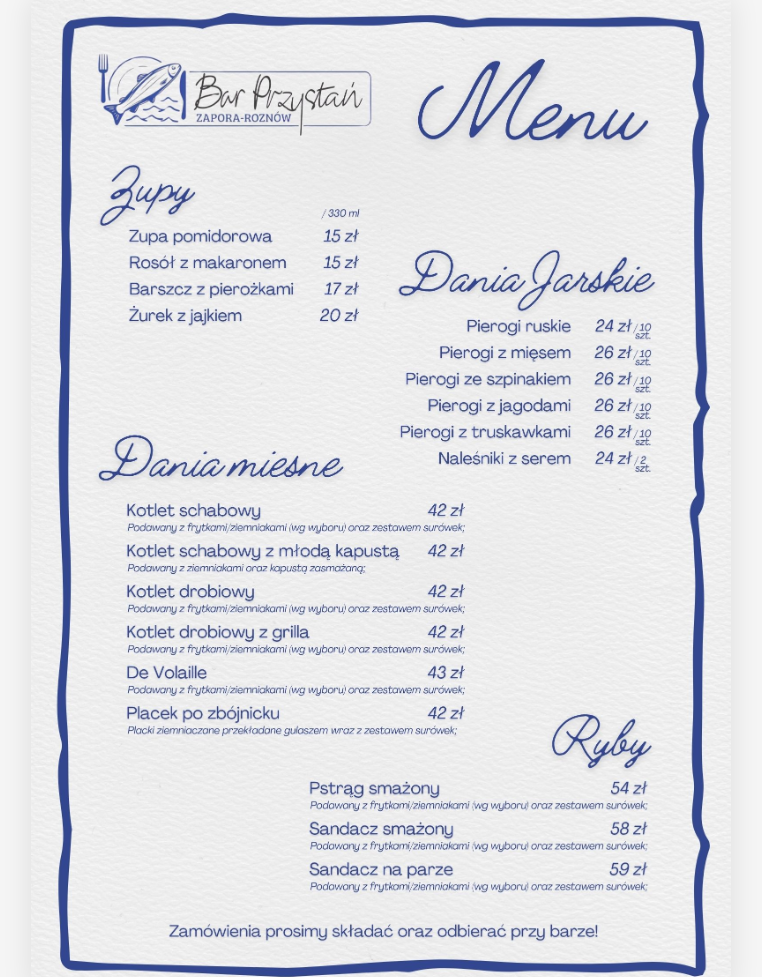
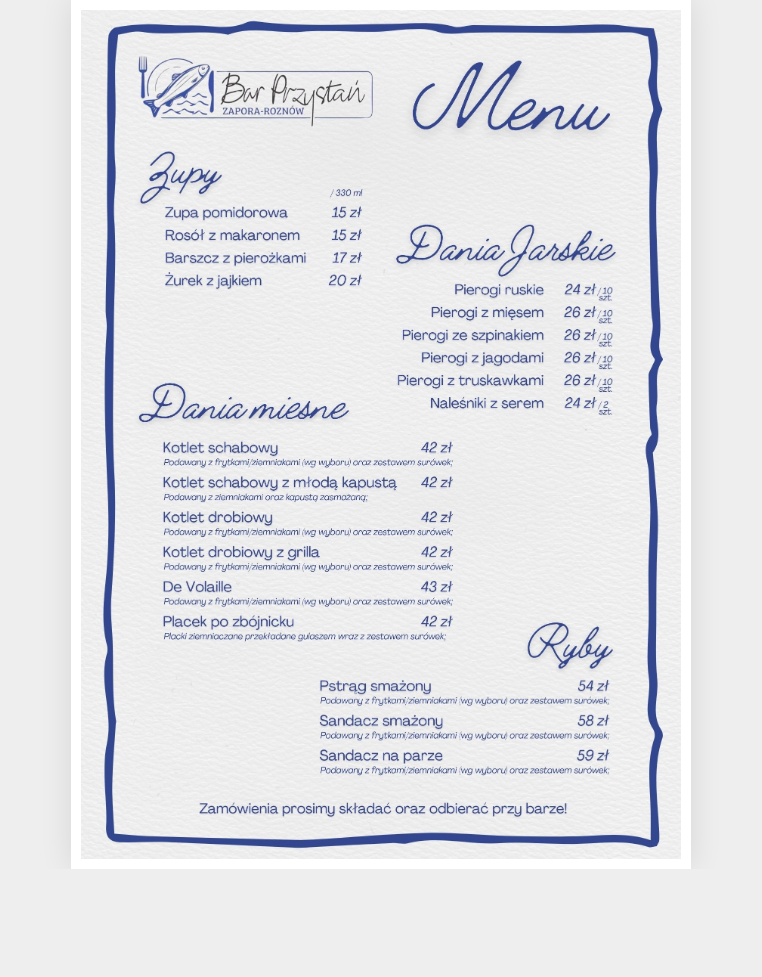
Before and after one commit to Mikaaa366/menu_bar, a plain HTML site: page index.html in a window 1280 px wide. Shown: the top 977 px of the page, without its empty margins (259-1021 px from the left). After the commit the page ends 869 px from the top, so only its background shows below. Drawn offline with Linux system fonts and the light colour scheme.

Commit message:
Update2 index.html

```diff
--- a/index.html
+++ b/index.html
@@ -7,22 +7,30 @@
   <style>
     body {
       margin: 0;
-      background-color: #f5f5f5;
+      background-color: #eeeeee; /* szare tło */
       display: flex;
       justify-content: center;
       align-items: center;
       min-height: 100vh;
     }
+    .menu-container {
+      background-color: white;
+      padding: 10px;
+      box-shadow: 0 0 30px rgba(0, 0, 0, 0.1);
+      max-width: 100%;
+    }
     img {
       width: 100%;
-      max-width: 700px;
       height: auto;
-      box-shadow: 0 0 30px rgba(0, 0, 0, 0.1);
-      border-radius: 4px;
+      display: block;
+      max-width: 600px; /* maksymalna szerokość menu */
+      margin: 0 auto;
     }
   </style>
 </head>
 <body>
-  <img src="2.jpg" alt="Menu Bar Przystań">
+  <div class="menu-container">
+    <img src="2.jpg" alt="Menu Bar Przystań">
+  </div>
 </body>
 </html>
```
